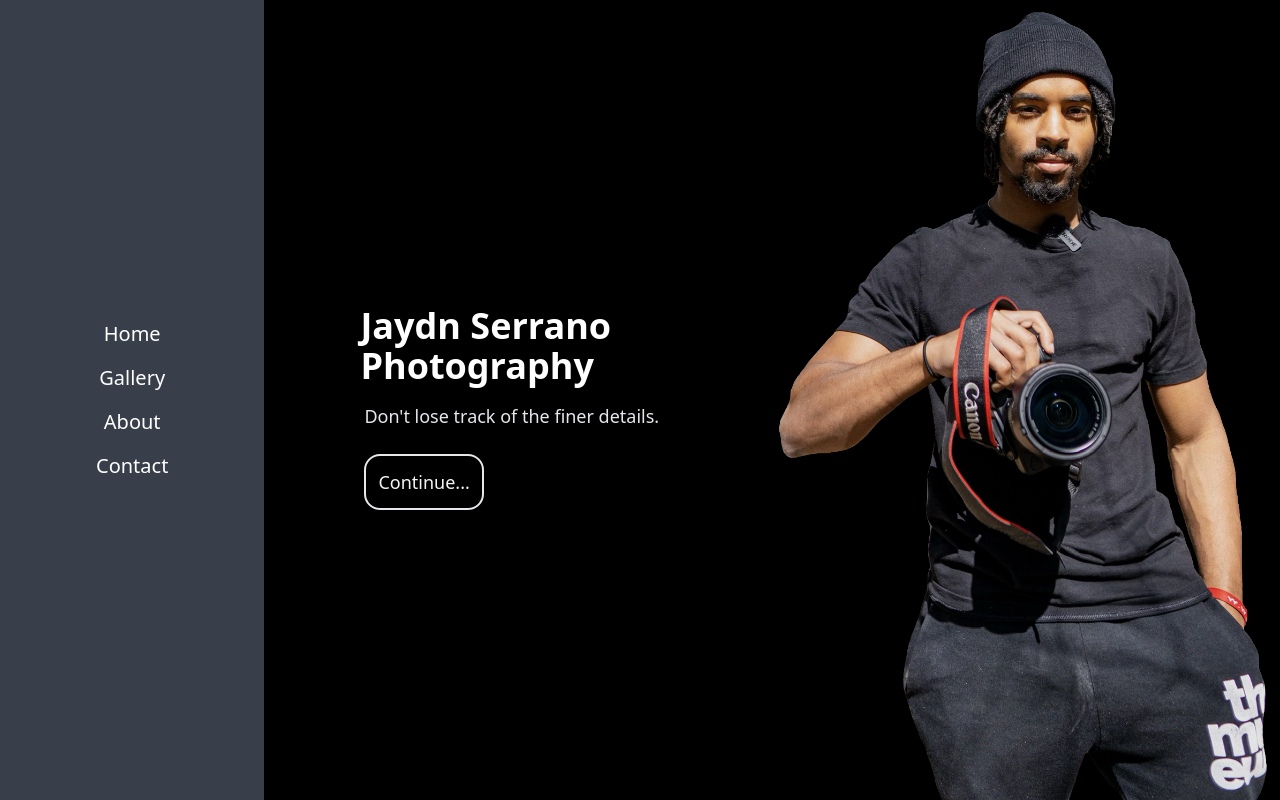
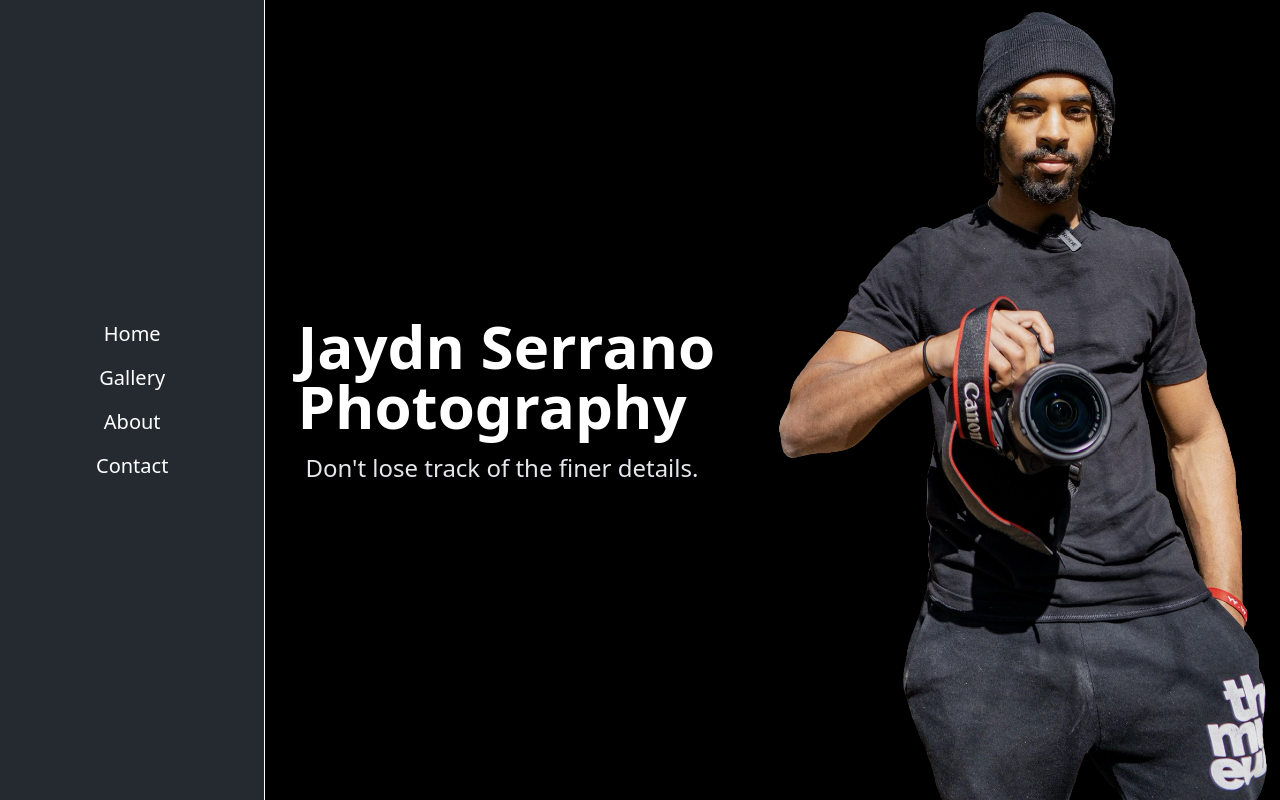
Before and after one commit to connoraleks/JaydnSerrano-Frontend, a React (Create React App) app in the folder frontend/: page / in a window 1280 px wide. Built offline with nearby package versions, Linux system fonts and the light colour scheme.

Commit message:
feat: gallery sections

```diff
--- a/frontend/src/components/Display.jsx
+++ b/frontend/src/components/Display.jsx
@@ -4,7 +4,7 @@ import Gallery from './Gallery'
 import About from './About'
 const Display = ({display, setDisplay}) => {
     return (
-        <div className="w-full h-full flex justify-center items-center">
+        <div className="w-full h-screen flex justify-center items-center overflow-y-hidden">
             {display === '#home' && <Home setDisplay={setDisplay}></Home>}
             {display === '#gallery' && <Gallery></Gallery>}
             {display === '#about' && <About></About>}
--- a/frontend/src/components/Gallery.jsx
+++ b/frontend/src/components/Gallery.jsx
@@ -1,24 +1,27 @@
 import "./gallery.css"
 const Gallery = () => {
     const img = "";
-    const wrapper = "flex justify-center border-2 border-white rounded-2xl overflow-hidden basis-auto md:basis-1/2 lg:basis-1/3";
+    const wrapper = "relative h-fit flex justify-center items-center border-2 border-white rounded-2xl overflow-hidden basis-auto md:basis-1/2 lg:basis-1/3 hover:scale-105";
+    const section = "absolute bottom-0 bg-gray-600 bg-opacity-50 backdrop-blur-lg w-full h-1/6 flex justify-center items-center text-xs md:text-sm lg:text-base text-gray-200";
     return (
-        <div className="h-screen overflow-hidden flex justify-center items-center p-8">
-            <div id="scrollable" className="h-full flex justify-center overflow-y-scroll">
-                <div className="h-full gap-8 flex flex-wrap justify-center items-center">
-                    <div className={wrapper}>
-                        <img className={img} src={process.env.PUBLIC_URL + '/assets/gallery/1.jpg'} alt="gallery 1"></img>
-                    </div>
-                    <div className={wrapper}>
-                        <img className={img} src={process.env.PUBLIC_URL + '/assets/gallery/4.jpg'} alt="gallery 2"></img>
-                    </div>
-                    <div className={wrapper}>
-                        <img className={img} src={process.env.PUBLIC_URL + '/assets/gallery/6.jpg'} alt="gallery 3"></img>
-                    </div>
-                    <div className={wrapper}>
-                        <img className={img} src={process.env.PUBLIC_URL + '/assets/gallery/8.jpg'} alt="gallery 4"></img>
-                    </div>
-                </div>
+        <div className="h-full overflow-y-hidden p-8">
+            <div className="h-full gap-8 flex flex-wrap overflow-y-scroll justify-center items-center p-8" style={{transition: "all 0.5s ease"}} >
+                <button className={wrapper} style={{transition: "all 0.5s ease"}} >
+                    <img className={img} src={process.env.PUBLIC_URL + '/assets/gallery/1.jpg'} alt="gallery 1"></img>
+                    <h1 className={section}>People</h1>
+                </button>
+                <button className={wrapper} style={{transition: "all 0.5s ease"}} >
+                    <img className={img} src={process.env.PUBLIC_URL + '/assets/gallery/4.jpg'} alt="gallery 2"></img>
+                    <h1 className={section}>Cars</h1>
+                </button>
+                <button className={wrapper} style={{transition: "all 0.5s ease"}} >
+                    <img className={img} src={process.env.PUBLIC_URL + '/assets/gallery/5.jpg'} alt="gallery 3"></img>
+                    <h1 className={section}>Places</h1>
+                </button>
+                <button className={wrapper} style={{transition: "all 0.5s ease"}} >
+                    <img className={img} src={process.env.PUBLIC_URL + '/assets/gallery/10.jpg'} alt="gallery 4"></img>
+                    <h1 className={section}>Nature</h1>
+                </button>
             </div>
         </div>
     );
--- a/frontend/src/components/Home.jsx
+++ b/frontend/src/components/Home.jsx
@@ -1,14 +1,13 @@
 const Home = ({setDisplay}) => {
     return (
-        <div className="w-full h-full flex flex-col md:flex-row items-center justify-start md:justify-center overflow-y-hidden gap-4">
-            <div className="w-fit md:h-full flex flex-col gap-2 justify-end md:justify-center items-center md:items-start mt-auto md:ml-64 lg:ml-64 xl:ml-24 2xl:ml-0">
+        <div className="w-full h-full flex flex-col lg:flex-row justify-between lg:justify-center gap-4">
+            <div className="flex flex-col gap-2 justify-center items-start p-8">
                 <div className="text-center md:text-left w-full">
-                    <h1 className="text-2xl md:text-4xl my-4 font-bold text-white">Jaydn Serrano Photography</h1>
-                    <p className="text-md md:text-lg text-gray-200 mb-4 ml-1">Don't lose track of the finer details.</p>
+                    <h1 className="text-4xl md:text-6xl my-4 font-bold text-white" style={{transition: "all 0.5s ease"}} >Jaydn Serrano Photography</h1>
+                    <p className="text-md md:text-2xl text-gray-200 mb-4 ml-2" style={{transition: "all 0.5s ease"}} >Don't lose track of the finer details.</p>
                 </div>
-                <button className="text-lg text-gray-100 rounded-2xl border-gray-200 border-2 p-3 w-fit ml-1 transition duration-500 hover:bg-blue-600 hover:border-gray-300" onClick={() => {setDisplay("#gallery")}}>Continue...</button>
             </div>
-            <img className="max-h-full" src={process.env.PUBLIC_URL + '/assets/home.png'}  alt="jaydn headshot"/>
+            <img className="" src={process.env.PUBLIC_URL + '/assets/home.png'}  alt="jaydn headshot"/>
         </div>
     );
 }
--- a/frontend/src/components/Navbar.jsx
+++ b/frontend/src/components/Navbar.jsx
@@ -1,13 +1,13 @@
 const Navbar = ({setDisplay, setMobileMenu}) => {
     const closeWindow = () => setMobileMenu(false);
-    const buttonHover = "text-white text-xl hover:text-blue-500 px-8 lg:px-16 xl:px-24";
+    const buttonHover = "text-white text-lg lg:text-xl hover:text-blue-500 px-12 lg:px-16 xl:px-24";
     return (
-        <nav className="hidden md:flex h-full flex-col justify-center gap-24 bg-gray-600 bg-opacity-75 backdrop-blur-lg box-border text-center">
+        <nav className="hidden md:flex h-full flex-col justify-center gap-24 bg-gray-600 bg-opacity-50 backdrop-blur-lg box-border text-center border-r border-white">
             <div className="w-full flex flex-col justify-center items-center gap-4 text-lg">
-                <button className={buttonHover} onClick={() => {setDisplay("#home"); closeWindow();}}>Home</button>
-                <button className={buttonHover} onClick={() => {setDisplay("#gallery"); closeWindow();}}>Gallery</button>
-                <button className={buttonHover} onClick={() => {setDisplay("#about"); closeWindow();}}>About</button>
-                <button className={buttonHover} onClick={() => {setDisplay("#contact"); closeWindow();}}>Contact</button>
+                <button className={buttonHover} style={{transition: "all 0.5s ease"}}  onClick={() => {setDisplay("#home"); closeWindow();}}>Home</button>
+                <button className={buttonHover} style={{transition: "all 0.5s ease"}}  onClick={() => {setDisplay("#gallery"); closeWindow();}}>Gallery</button>
+                <button className={buttonHover} style={{transition: "all 0.5s ease"}}  onClick={() => {setDisplay("#about"); closeWindow();}}>About</button>
+                <button className={buttonHover} style={{transition: "all 0.5s ease"}}  onClick={() => {setDisplay("#contact"); closeWindow();}}>Contact</button>
             </div>
         </nav>
     )
```
